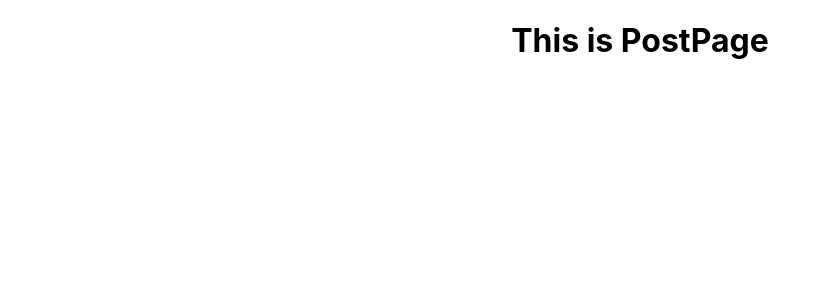
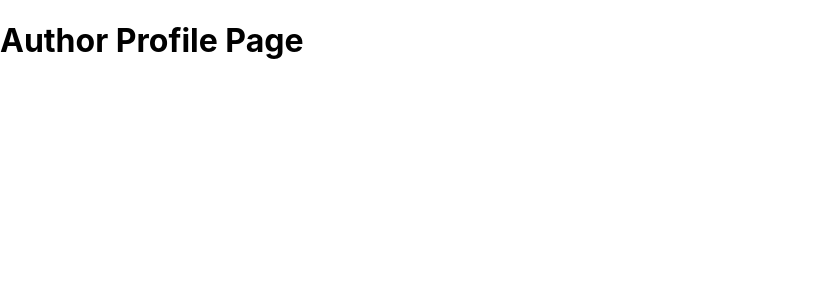
Before and after one commit to Zumaina/2200-assignment, a React (Create React App) app: page /author/123 in a window 1280 px wide. Shown: the top 300 px of the page, without its empty margins (0-831 px from the left). Built offline with nearby package versions, Linux system fonts and the light colour scheme.

Commit message:
post page basic setup

```diff
--- a/src/App.js
+++ b/src/App.js
@@ -1,12 +1,16 @@
-import logo from './logo.svg';
-import './App.css';
+import './css/App.module.css';
+import { BrowserRouter, Routes, Route } from 'react-router-dom';
 import PostPage from './pages/PostPage';
+import AuthorProfile from './pages/AuthorProfile';
 
 function App() {
   return (
-    <div className="App">
-      <PostPage></PostPage>
-    </div>
+    <BrowserRouter>
+      <Routes>
+        <Route path="/" element={<PostPage />} />
+        <Route path="/author/:id" element={<AuthorProfile />} />
+      </Routes>
+    </BrowserRouter>
   );
 }
 
--- /dev/null
+++ b/src/pages/AuthorProfile.js
@@ -0,0 +1,9 @@
+const AuthorProfile = () => {
+  return (
+    <div>
+      <h1>Author Profile Page</h1>
+    </div>
+  );
+};
+
+export default AuthorProfile;
```
Also changed, not shown: src/css/App.module.css (added).
